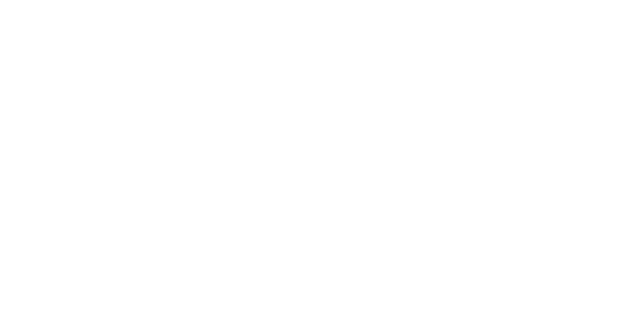
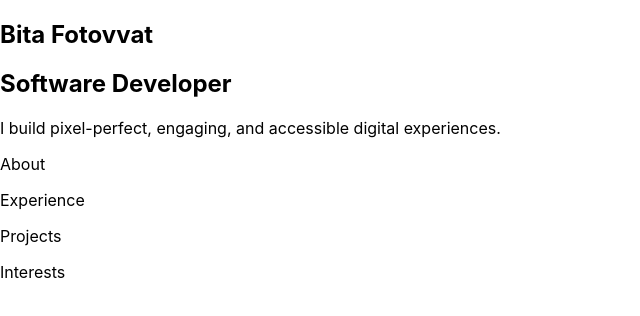
Before and after one commit to Bita-Fotovvat/bitaportfolio, a React (Create React App) app: page / in a window 1280 px wide. Shown: the top 316 px of the page, without its empty margins (0-640 px from the left). Built offline with nearby package versions, Linux system fonts and the light colour scheme.

Commit message:
adding to the general structure

```diff
--- a/public/index.html
+++ b/public/index.html
@@ -11,7 +11,7 @@
     />
     <link rel="apple-touch-icon" href="%PUBLIC_URL%/logo192.png" />
     <link rel="manifest" href="%PUBLIC_URL%/manifest.json" />
-    <title>Bita's Portfolio</title>
+    <title>Bita Fotovvat</title>
   </head>
   <body>
     <noscript>You need to enable JavaScript to run this app.</noscript>
--- a/src/App.js
+++ b/src/App.js
@@ -1,8 +1,10 @@
 import './App.scss';
+import HomePage from './pages/HomePage/HomePage';
 
 function App() {
   return (
-    <div className="App">
+    <div>
+      <HomePage/>
     </div>
   );
 }
--- /dev/null
+++ b/src/components/Header/Header.js
@@ -0,0 +1,5 @@
+export default function Header(){
+    return(
+        <div></div>
+    );
+}
--- /dev/null
+++ b/src/components/Intro/Intro.js
@@ -0,0 +1,10 @@
+import "./Intro.scss"
+export default function Intro() {
+    return (
+      <article className="Intro">
+        <h1 className="Intro--title">Bita Fotovvat</h1>
+        <h2 className="Intro--subtitle">Software Developer</h2>
+        <p className="Intro--body">I build pixel-perfect, engaging, and accessible digital experiences.</p>
+      </article>
+    );
+  }
--- /dev/null
+++ b/src/components/Navbar/Navbar.js
@@ -0,0 +1,24 @@
+import './Navbar.scss';
+
+export default function Navbar(){
+    return(
+        <>
+        <section>
+            <div className='navbar--bar'></div>
+            <p>About</p>
+        </section>
+        <section>
+            <div className='navbar--bar'></div>
+            <p>Experience</p>
+        </section>
+        <section>
+            <div className='navbar--bar'></div>
+            <p>Projects</p>
+        </section>
+        <section>
+            <div className='navbar--bar'></div>
+            <p>Interests</p>
+        </section>
+        </>
+    )
+}
--- /dev/null
+++ b/src/pages/HomePage/HomePage.js
@@ -0,0 +1,13 @@
+import Header from '../../components/Header/Header';
+import Intro from '../../components/Intro/Intro';
+import Navbar from '../../components/Navbar/Navbar'
+
+export default function HomePage() {
+    return (
+      <div className="home">
+        <Header/>
+        <Intro/>
+        <Navbar/>
+      </div>
+    );
+  }
```
Also changed, not shown: src/components/Intro/Intro.scss (added), src/components/Navbar/Navbar.scss (added).
